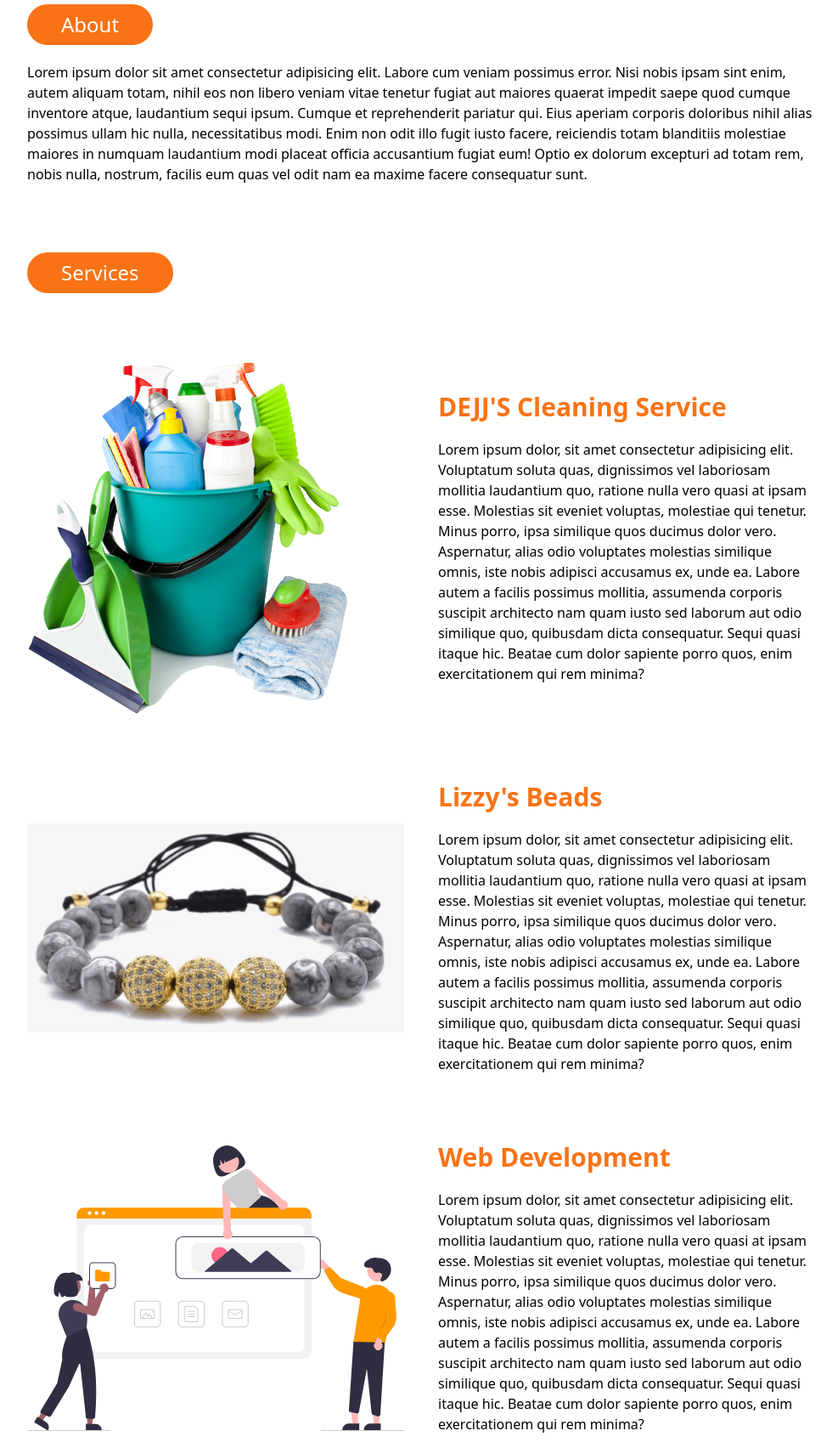
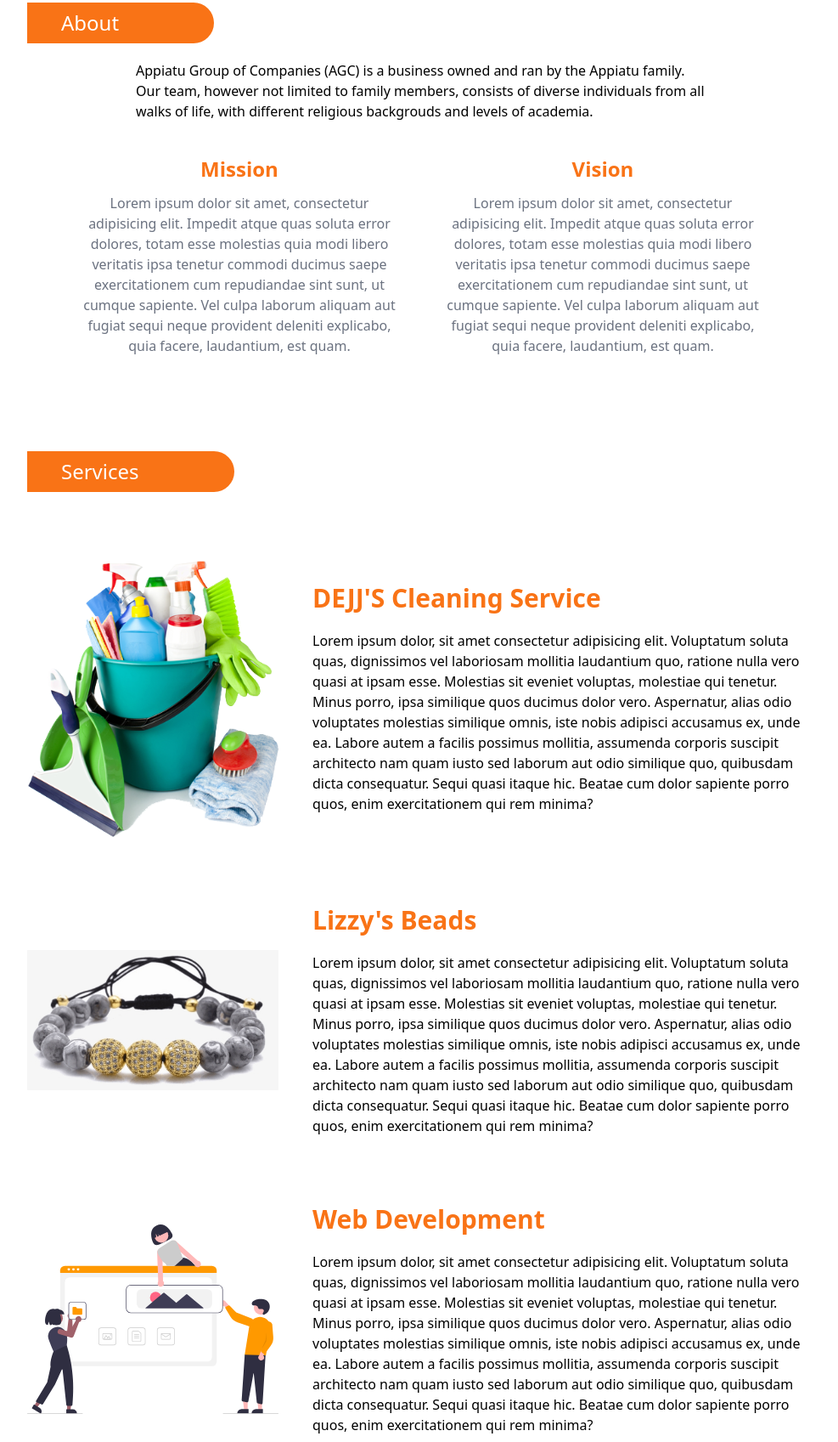
Before and after one commit to Jason-bolt/AGC, a website: page views/index.html in a window 1280 px wide. Shown: the part 663-2360 px from the top of the page at 85% size, without its empty margins (144-1131 px from the left). Drawn offline with Linux system fonts and the light colour scheme.

Commit message:
Added gallery section

```diff
--- a/views/index.html
+++ b/views/index.html
@@ -31,7 +31,7 @@
                     EXCELLENCE IS OUR PRIORITY
                 </h1>
                 <p class="max-w-xl mt-5 text-gray-400">
-                    Lorem ipsum dolor sit amet, consectetur adipisicing elit. Tempora, adipisci eum. Officiis molestiae voluptatem, ab tempore dolorum nemo quos tempora amet nisi iure odio? Optio quae ratione unde cum repellat!
+                    At AGC, we believe our duty is to serve the needs of our clients to the best of our capabilities. All clients are equal and thus are treated with quality service in all aspects.
                 </p>
             </div>
             <div class="md:w-1/2">
@@ -51,22 +51,40 @@
     <section id="about">
         <div class="container mx-auto px-6 mt-20 text-center md:text-left">
             <div class="flex">
-                <h1 class="bg-orange-500 text-white text-2xl px-10 py-2 rounded-full">
+                <h1 class="bg-orange-500 text-white text-2xl px-10 py-2 rounded-r-full pr-28">
                     About
                 </h1>
             </div>
-            <p class="mt-5">
-                Lorem ipsum dolor sit amet consectetur adipisicing elit. Labore cum veniam possimus error. Nisi nobis ipsam sint enim, autem aliquam totam, nihil eos non libero veniam vitae tenetur fugiat aut maiores quaerat impedit saepe quod cumque inventore atque, laudantium sequi ipsum. Cumque et reprehenderit pariatur qui. Eius aperiam corporis doloribus nihil alias possimus ullam hic nulla, necessitatibus modi. Enim non odit illo fugit iusto facere, reiciendis totam blanditiis molestiae maiores in numquam laudantium modi placeat officia accusantium fugiat eum! Optio ex dolorum excepturi ad totam rem, nobis nulla, nostrum, facilis eum quas vel odit nam ea maxime facere consequatur sunt.
+            <p class="mt-5 md:px-32">
+                Appiatu Group of Companies (AGC) is a business owned and ran by the Appiatu family. Our team, however not limited to family members, consists of diverse individuals from all walks of life, with different religious backgrouds and levels of academia.
             </p>
+        </div>
+
+        <!-- Mission and Vision -->
+        <div class="container mx-auto px-6 flex flex-col space-y-8 text-center justify-evenly mt-10 md:flex-row md:px-20 md:space-x-10 md:space-y-0">
+            <div class="flex flex-col space-y-3 md:w-1/2">
+                <h3 class="text-2xl text-orange-500 font-bold">
+                    Mission
+                </h3>
+
+                <p class="text-gray-500">Lorem ipsum dolor sit amet, consectetur adipisicing elit. Impedit atque quas soluta error dolores, totam esse molestias quia modi libero veritatis ipsa tenetur commodi ducimus saepe exercitationem cum repudiandae sint sunt, ut cumque sapiente. Vel culpa laborum aliquam aut fugiat sequi neque provident deleniti explicabo, quia facere, laudantium, est quam.</p>
+            </div>
+            <div class="flex flex-col space-y-3 md:w-1/2">
+                <h3 class="text-2xl text-orange-500 font-bold">
+                    Vision
+                </h3>
+
+                <p class="text-gray-500">Lorem ipsum dolor sit amet, consectetur adipisicing elit. Impedit atque quas soluta error dolores, totam esse molestias quia modi libero veritatis ipsa tenetur commodi ducimus saepe exercitationem cum repudiandae sint sunt, ut cumque sapiente. Vel culpa laborum aliquam aut fugiat sequi neque provident deleniti explicabo, quia facere, laudantium, est quam.</p>
+            </div>
         </div>
     </section>
 
 
     <!-- Services -->
     <section id="services">
-        <div class="container mx-auto px-6 mt-20 text-center md:text-left">
+        <div class="container mx-auto px-6 mt-28 text-center md:text-left">
             <div class="flex">
-                <h1 class="bg-orange-500 text-white text-2xl px-10 py-2 rounded-full">
+                <h1 class="bg-orange-500 text-white text-2xl px-10 py-2 rounded-r-full pr-28">
                     Services
                 </h1>
             </div>
@@ -74,15 +92,15 @@
 
             <!-- Cleaning -->
             <div class="flex flex-col space-y-14 mt-20 items-center justify-between md:space-y-0 md:flex-row md:space-x-10">
-                <div class="flex md:w-1/2">
+                <div class="flex md:w-1/3">
                     <img src="../images/cleaning.png" alt="Cleaning">
                 </div>
-                <div class="flex flex-col text-center md:text-left md:w-1/2">
+                <div class="flex flex-col text-center md:text-left md:w-2/3">
                     <h2 class="text-3xl font-semibold text-orange-500">
                         DEJJ'S Cleaning Service
                     </h2>
 
-                    <p class="mt-5 max-w-xl">
+                    <p class="mt-5">
                         Lorem ipsum dolor, sit amet consectetur adipisicing elit. Voluptatum soluta quas, dignissimos vel laboriosam mollitia laudantium quo, ratione nulla vero quasi at ipsam esse. Molestias sit eveniet voluptas, molestiae qui tenetur. Minus porro, ipsa similique quos ducimus dolor vero. Aspernatur, alias odio voluptates molestias similique omnis, iste nobis adipisci accusamus ex, unde ea. Labore autem a facilis possimus mollitia, assumenda corporis suscipit architecto nam quam iusto sed laborum aut odio similique quo, quibusdam dicta consequatur. Sequi quasi itaque hic. Beatae cum dolor sapiente porro quos, enim exercitationem qui rem minima?
                     </p>
                 </div>
@@ -90,15 +108,15 @@
 
             <!-- Beads -->
             <div class="flex flex-col space-y-14 mt-20 items-center justify-between md:space-y-0 md:flex-row md:space-x-10">
-                <div class="flex md:w-1/2">
+                <div class="flex md:w-1/3">
                     <img src="../images/beads.jpeg" alt="Cleaning">
                 </div>
-                <div class="flex flex-col text-center md:text-left md:w-1/2">
+                <div class="flex flex-col text-center md:text-left md:w-2/3">
                     <h2 class="text-3xl font-semibold text-orange-500">
                         Lizzy's Beads
                     </h2>
 
-                    <p class="mt-5 max-w-xl">
+                    <p class="mt-5">
                         Lorem ipsum dolor, sit amet consectetur adipisicing elit. Voluptatum soluta quas, dignissimos vel laboriosam mollitia laudantium quo, ratione nulla vero quasi at ipsam esse. Molestias sit eveniet voluptas, molestiae qui tenetur. Minus porro, ipsa similique quos ducimus dolor vero. Aspernatur, alias odio voluptates molestias similique omnis, iste nobis adipisci accusamus ex, unde ea. Labore autem a facilis possimus mollitia, assumenda corporis suscipit architecto nam quam iusto sed laborum aut odio similique quo, quibusdam dicta consequatur. Sequi quasi itaque hic. Beatae cum dolor sapiente porro quos, enim exercitationem qui rem minima?
                     </p>
                 </div>
@@ -106,15 +124,15 @@
 
             <!-- Web development -->
             <div class="flex flex-col space-y-14 mt-20 items-center justify-between md:space-y-0 md:flex-row md:space-x-10">
-                <div class="flex md:w-1/2">
+                <div class="flex md:w-1/3">
                     <img src="../images/development.svg" alt="Cleaning">
                 </div>
-                <div class="flex flex-col text-center md:text-left md:w-1/2">
+                <div class="flex flex-col text-center md:text-left md:w-2/3">
                     <h2 class="text-3xl font-semibold text-orange-500">
                         Web Development
                     </h2>
 
-                    <p class="mt-5 max-w-xl">
+                    <p class="mt-5">
                         Lorem ipsum dolor, sit amet consectetur adipisicing elit. Voluptatum soluta quas, dignissimos vel laboriosam mollitia laudantium quo, ratione nulla vero quasi at ipsam esse. Molestias sit eveniet voluptas, molestiae qui tenetur. Minus porro, ipsa similique quos ducimus dolor vero. Aspernatur, alias odio voluptates molestias similique omnis, iste nobis adipisci accusamus ex, unde ea. Labore autem a facilis possimus mollitia, assumenda corporis suscipit architecto nam quam iusto sed laborum aut odio similique quo, quibusdam dicta consequatur. Sequi quasi itaque hic. Beatae cum dolor sapiente porro quos, enim exercitationem qui rem minima?
                     </p>
                 </div>
@@ -123,5 +141,21 @@
         </div>
     </section>
 
+    <!-- Gallery section -->
+    <section id="gallery">
+        <div class="container mx-auto px-6 mt-36">
+            <div class="flex">
+                <h1 class="bg-orange-500 text-white text-2xl px-10 py-2 rounded-r-full pr-28">
+                    Gallery
+                </h1>
+            </div>
+            <div class="grid grid-cols-4 gap-4 mt-14">
+                <div class="hover:scale-150">
+                    <img src="../images/cleaning.png" alt="">
+                </div>
+            </div>
+        </div>
+    </section>
+
 </body>
 </html>
```
Also changed, not shown: dist/output.css, 1 other file.
